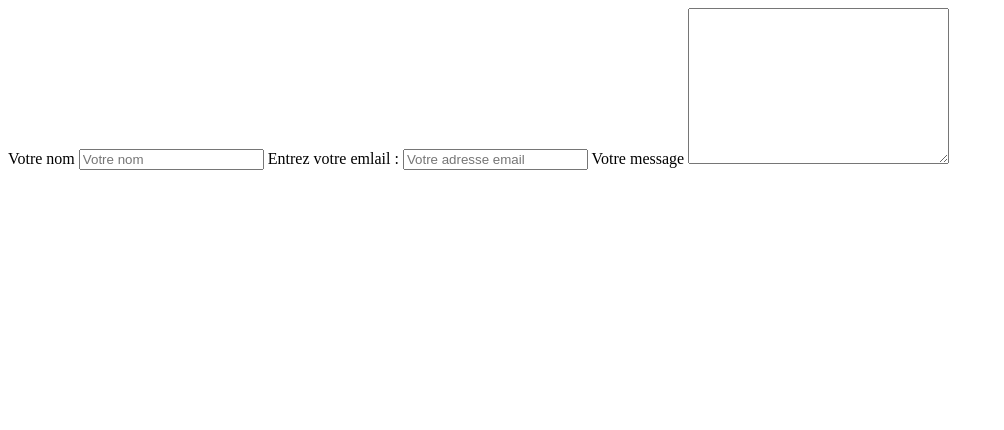
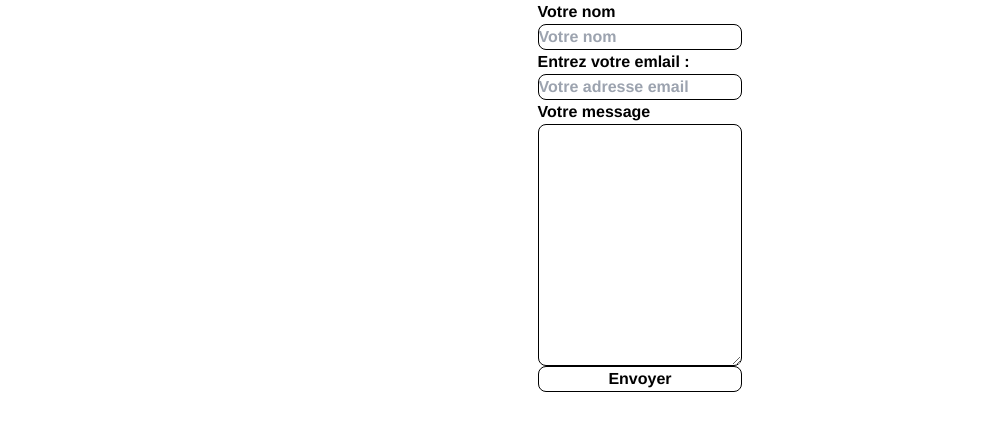
Before and after one commit to bibodev23/formulaire_formspree, a plain HTML site: page index.html in a window 1280 px wide. Shown: the whole page, without its empty margins (0-1004 px from the left). Drawn offline with nearby package versions, Linux system fonts and the light colour scheme.

Commit message:
config formspree

```diff
--- a/index.html
+++ b/index.html
@@ -5,10 +5,11 @@
     <meta name="viewport" content="width=device-width, initial-scale=1.0">
     <title>Formulaire</title>
     <link rel="stylesheet" href="style.css">
+    <script src="https://cdn.tailwindcss.com"></script>
 </head>
 <body>
     <div class="formulaire">
-        <form action="">
+        <form action="https://formspree.io/f/xqkovorn" method="POST">
             <label for="name">Votre nom</label>
             <input type="text" name="name" placeholder="Votre nom">
 
@@ -17,6 +18,8 @@
 
             <label for="message">Votre message</label>
             <textarea name="message" id="" cols="30" rows="10"></textarea>
+
+            <input type="submit" value="Envoyer" id="btn">
         </form>
     </div>
 </body>
--- a/style.css
+++ b/style.css
@@ -0,0 +1,31 @@
+.formulaire
+{
+    width: 20%;
+    margin: 0 auto;
+    font-family: 'Franklin Gothic Medium', 'Arial Narrow', Arial, sans-serif;
+    font-weight: 700;
+}
+.formulaire form {
+    display: flex;
+    flex-direction: column;
+    width: 80%;
+    margin: 0 auto;
+}
+form input, form textarea {
+    border-radius: 8px;
+    border: 1px solid;
+}
+
+input {
+    margin: 10px 0;
+    padding: 5px;
+}
+
+#btn {
+    cursor: pointer;
+    transition: 0.3s;
+}
+#btn:hover {
+    background-color:  rgb(255, 114, 114);
+    color: white;
+}
```
